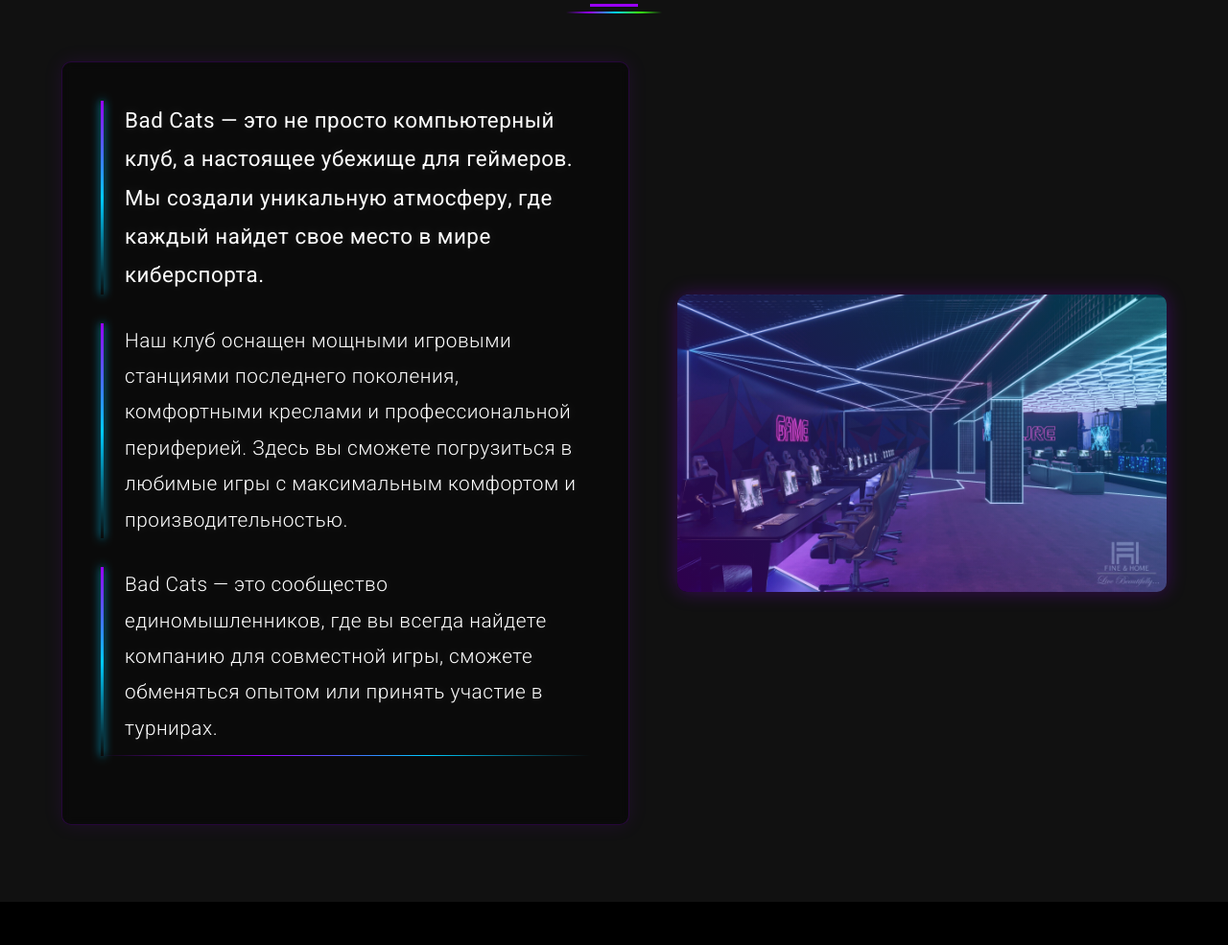
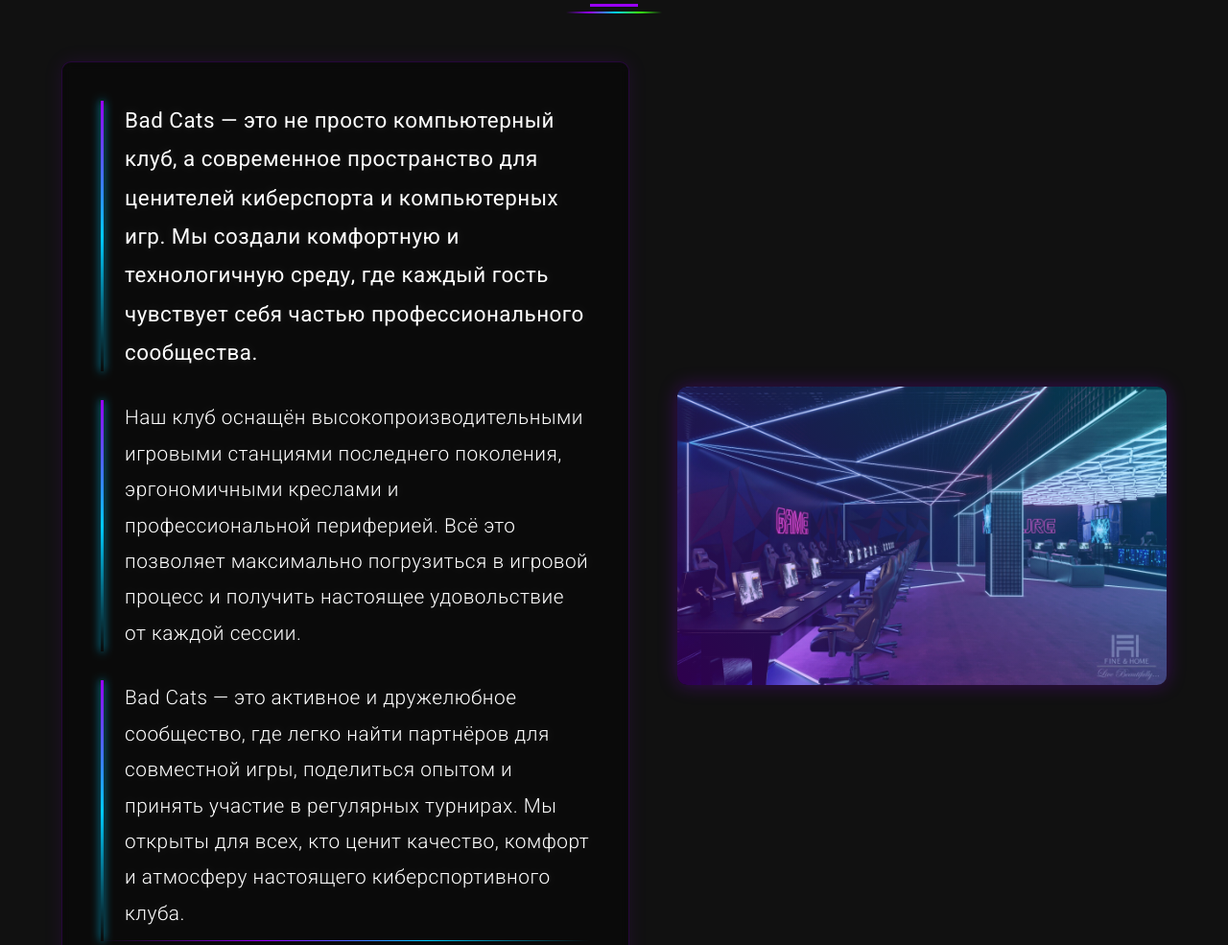
Before and after one commit to Ba3iliy/BadCats, a plain HTML site: page index.html in a window 1280 px wide. Shown: the part 947-1932 px from the top of the page at 96% size. Drawn offline with Linux system fonts and the light colour scheme.

Commit message:
текст

```diff
--- a/index.html
+++ b/index.html
@@ -88,13 +88,9 @@
         </div>
         <div class="about-content">
             <div class="about-text">
-                <p>Bad Cats — это не просто компьютерный клуб, а настоящее убежище для геймеров. Мы создали уникальную
-                    атмосферу, где каждый найдет свое место в мире киберспорта.</p>
-                <p>Наш клуб оснащен мощными игровыми станциями последнего поколения, комфортными креслами и
-                    профессиональной периферией. Здесь вы сможете погрузиться в любимые игры с максимальным комфортом и
-                    производительностью.</p>
-                <p>Bad Cats — это сообщество единомышленников, где вы всегда найдете компанию для совместной игры,
-                    сможете обменяться опытом или принять участие в турнирах.</p>
+                <p>Bad Cats — это не просто компьютерный клуб, а современное пространство для ценителей киберспорта и компьютерных игр. Мы создали комфортную и технологичную среду, где каждый гость чувствует себя частью профессионального сообщества.</p>
+                <p>Наш клуб оснащён высокопроизводительными игровыми станциями последнего поколения, эргономичными креслами и профессиональной периферией. Всё это позволяет максимально погрузиться в игровой процесс и получить настоящее удовольствие от каждой сессии.</p>
+                <p>Bad Cats — это активное и дружелюбное сообщество, где легко найти партнёров для совместной игры, поделиться опытом и принять участие в регулярных турнирах. Мы открыты для всех, кто ценит качество, комфорт и атмосферу настоящего киберспортивного клуба.</p>
             </div>
             <div class="about-image">
                 <img src="images/interior.jpg" alt="Interior Image">
```
